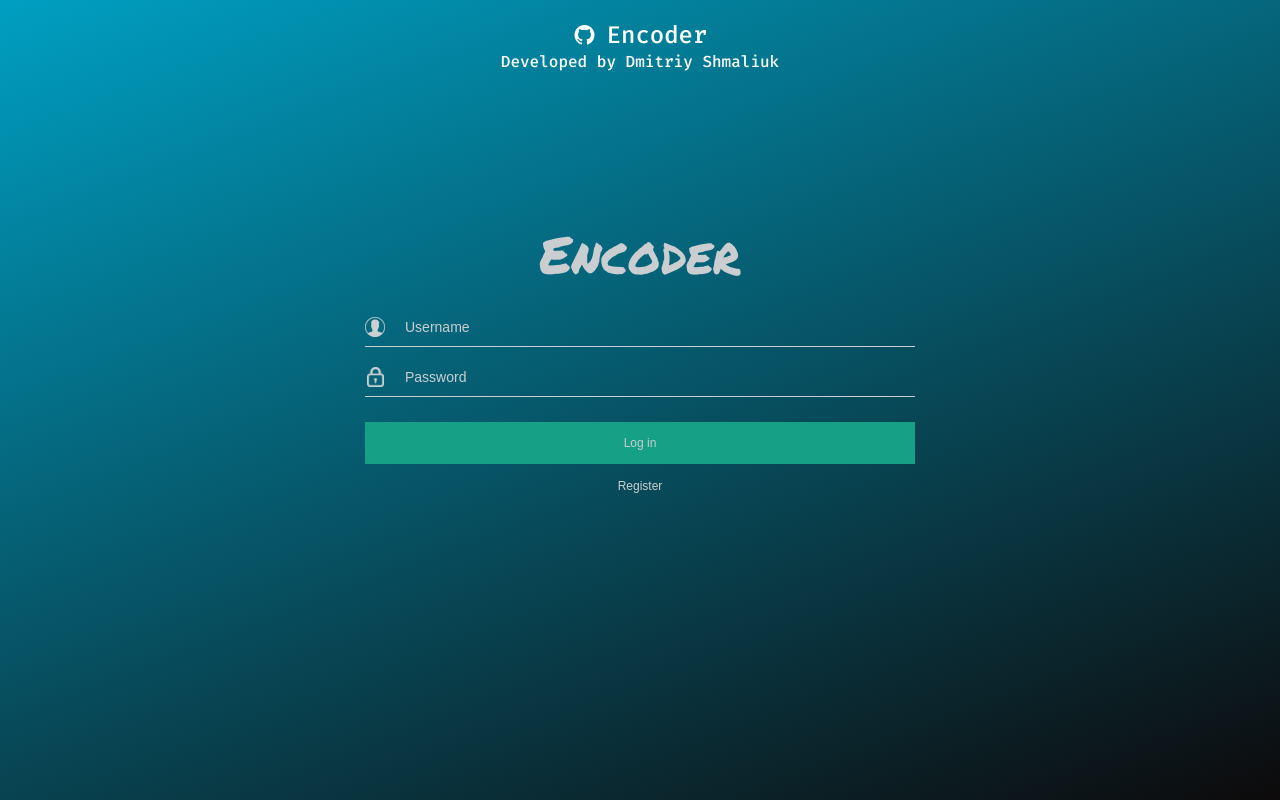
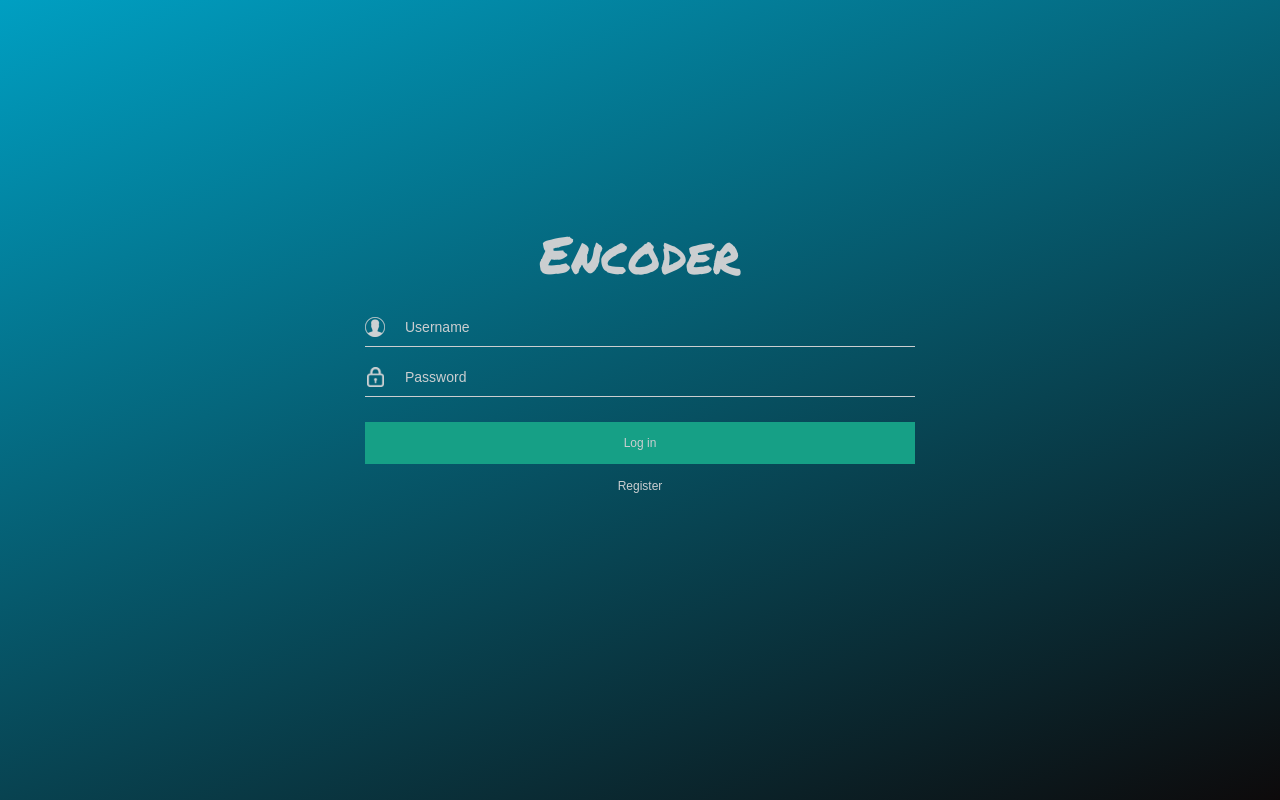
Before and after one commit to WilliaamKing/Encoder, a Vue app: page /#/login in a window 1280 px wide. Built offline with nearby package versions, Linux system fonts and the light colour scheme.

Commit message:
fix (App.vue): footer showing condition

```diff
--- a/src/App.vue
+++ b/src/App.vue
@@ -9,7 +9,7 @@
 
       <router-view @authentication-error='showMessage' key="viewer"></router-view>
 
-      <v-footer-bar key="footer-bar">
+      <v-footer-bar key="footer-bar" v-if="isUserAuthenicated">
           <a class="git-section" href="https://github.com/WilliaamKing/Encoder" target="_blank">
               <v-icon>mdi-github</v-icon>
               <p>Encoder</p>
```
